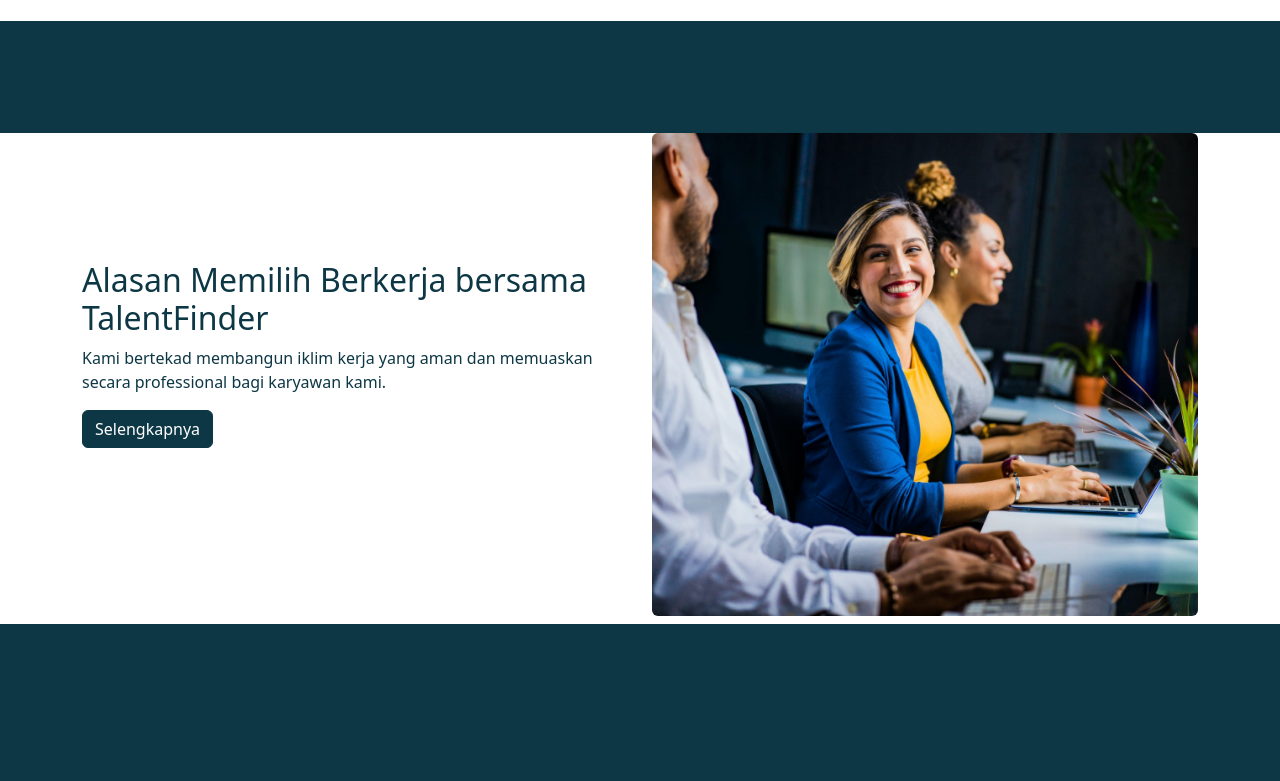
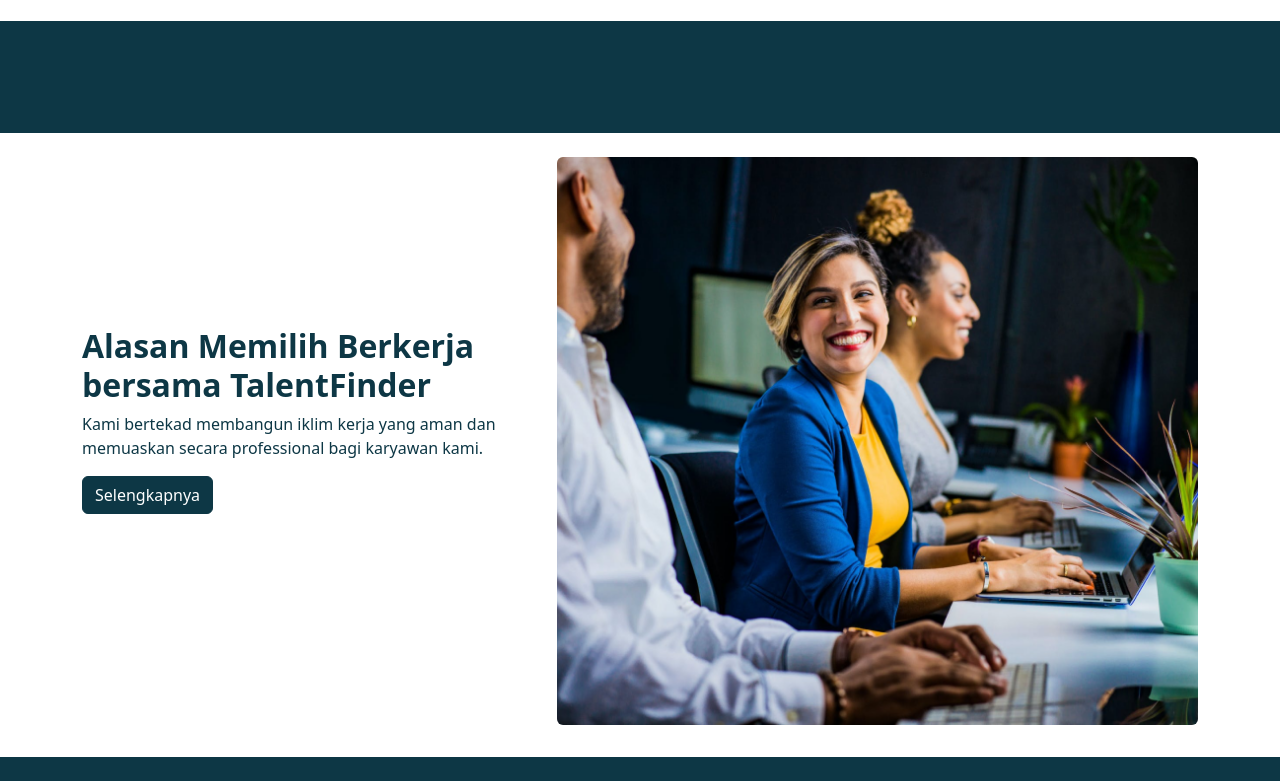
Before and after one commit to weynand04/talentfinder-FE, a website: page index.html in a window 1280 px wide. Shown: the part 1225-2006 px from the top of the page. Drawn offline with nearby package versions, Linux system fonts and the light colour scheme.

Commit message:
modif section 3 landing pages

```diff
--- a/index.html
+++ b/index.html
@@ -150,7 +150,7 @@
         </div>
       </div>
     </section>
-    <!-- akhir section 2 // JOBS -->
+    <!-- akhir section 2 // JOBS FIX-->
 
     <!-- Modal -->
     <div class="modal" id="detail-job" data-bs-keyboard="false" tabindex="-1" aria-labelledby="detail-jobLabel" aria-hidden="true">
@@ -178,20 +178,20 @@
         </div>
       </div>
     </div>
-    <!-- Akhir Modal  -->
+    <!-- Akhir Modal  FIX -->
 
     <div class="custom-spacing"></div>
 
     <!-- section 3 -->
     <section id="section" class="container-fluid">
-      <div class="container">
+      <div class="container pt-4 pb-4">
         <div class="row align-items-center">
-          <div class="col-md-6">
-            <h2>Alasan Memilih Berkerja bersama TalentFinder</h2>
+          <div class="col-md-5">
+            <h2 class="fw-bold">Alasan Memilih Berkerja bersama TalentFinder</h2>
             <p>Kami bertekad membangun iklim kerja yang aman dan memuaskan secara professional bagi karyawan kami.</p>
             <button type="button" class="btn btn-primary mb-5">Selengkapnya</button>
           </div>
-          <div class="col-md-6 text-center">
+          <div class="col-md-7 text-center">
             <img src="public/images/sec3.png" class="img-fluid rounded mx-auto d-block mb-2" alt="" />
           </div>
         </div>
```
